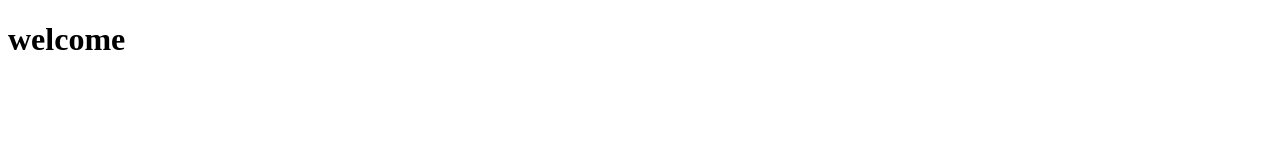
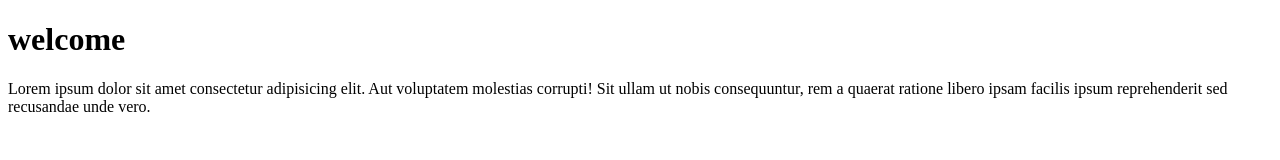
Before and after one commit to MadhanGannarapu/git_practice, a plain HTML site: page index.html in a window 1280 px wide. Drawn offline with Linux system fonts and the light colour scheme.

Commit message:
added lorem text

```diff
--- a/index.html
+++ b/index.html
@@ -1,12 +1,17 @@
 <!DOCTYPE html>
 <html lang="en">
+
 <head>
     <meta charset="UTF-8">
     <meta name="viewport" content="width=device-width, initial-scale=1.0">
     <meta http-equiv="X-UA-Compatible" content="ie=edge">
     <title>Git Practice</title>
 </head>
+
 <body>
     <h1>welcome</h1>
+    <p>Lorem ipsum dolor sit amet consectetur adipisicing elit. Aut voluptatem molestias corrupti! Sit ullam ut nobis
+        consequuntur, rem a quaerat ratione libero ipsam facilis ipsum reprehenderit sed recusandae unde vero.</p>
 </body>
+
 </html>
```
